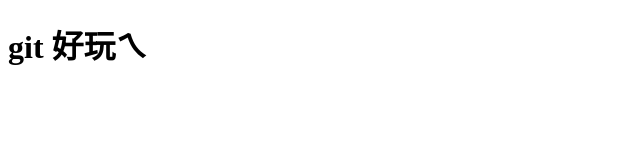
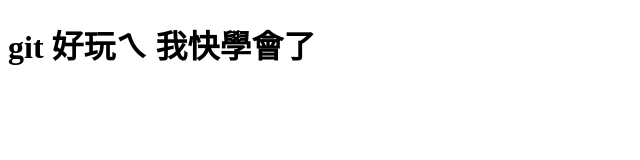
Before and after one commit to shellyling/git0406, a plain HTML site: page index.html in a window 1280 px wide. Shown: the whole page, without its empty margins (0-640 px from the left). Drawn offline with Linux system fonts and the light colour scheme.

Commit message:
Update index.html

```diff
--- a/index.html
+++ b/index.html
@@ -6,6 +6,6 @@
     <title>Document</title>
 </head>
 <body>
-    <h1>git 好玩ㄟ</h1>
+    <h1>git 好玩ㄟ 我快學會了</h1>
 </body>
 </html>
```
